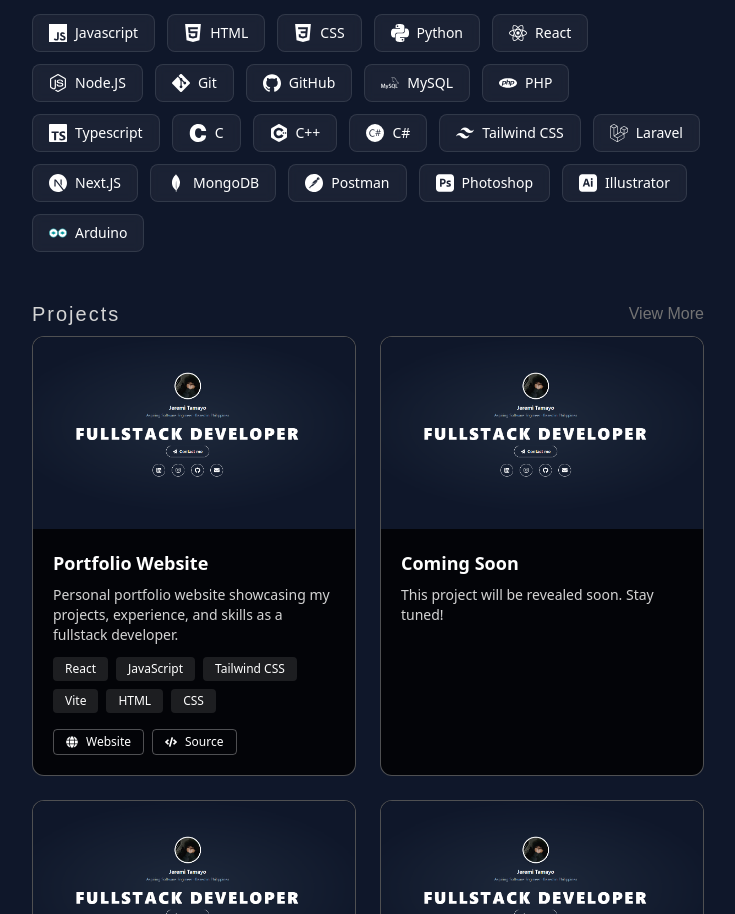
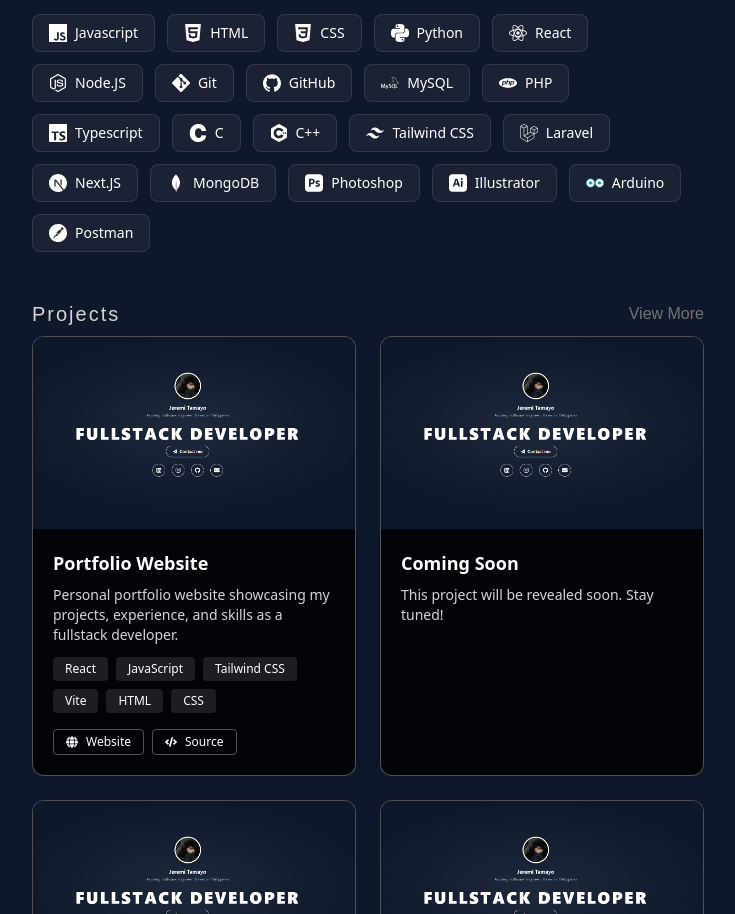
Before and after one commit to JATnpc/jeremi-portfolio, a React (Vite) app: page / in a window 1280 px wide. Shown: the part 1740-2654 px from the top of the page, without its empty margins (272-1007 px from the left). Built offline with nearby package versions, Linux system fonts and the light colour scheme.

Commit message:
Update Tech Stack section

```diff
--- a/src/components/TechStackSection.jsx
+++ b/src/components/TechStackSection.jsx
@@ -2,7 +2,7 @@
     SiJavascript, SiTypescript, SiPhp, SiPython, SiC, SiCplusplus, SiReact,
     SiVuedotjs, SiNextdotjs, SiIonic, SiNodedotjs, SiTailwindcss, SiMysql,
     SiMongodb, SiSupabase, SiClerk, SiGit, SiGithub, SiBitbucket, SiWordpress,
-    SiAdobephotoshop, SiAdobeillustrator, SiLaravel, SiHtml5, SiCss3, SiCsharp, SiPostman
+    SiAdobephotoshop, SiAdobeillustrator, SiLaravel, SiHtml5, SiCss3, SiPostman
   } from 'react-icons/si';
   import { FaElementor } from 'react-icons/fa';
 
@@ -32,15 +32,14 @@
     { icon: <SiTypescript />, name: 'Typescript' },
     { icon: <SiC />, name: 'C' },
     { icon: <SiCplusplus />, name: 'C++' },
-    { icon: <SiCsharp />, name: 'C#' },
     { icon: <SiTailwindcss />, name: 'Tailwind CSS' },
     { icon: <SiLaravel />, name: 'Laravel' },
     { icon: <SiNextdotjs />, name: 'Next.JS' },
     { icon: <SiMongodb />, name: 'MongoDB' },
-    { icon: <SiPostman />, name: 'Postman' },
     { icon: <SiAdobephotoshop />, name: 'Photoshop' },
     { icon: <SiAdobeillustrator />, name: 'Illustrator' },
     { icon: <ArduinoIcon />, name: 'Arduino' },
+    { icon: <SiPostman />, name: 'Postman' },
   ];
 
   export default function TechStackSection() {
```
